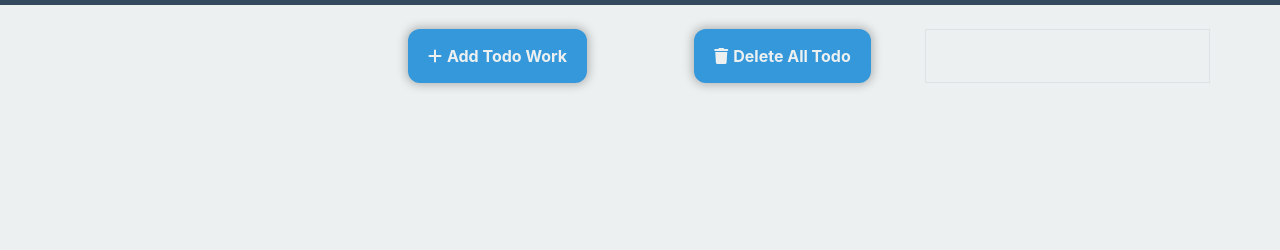
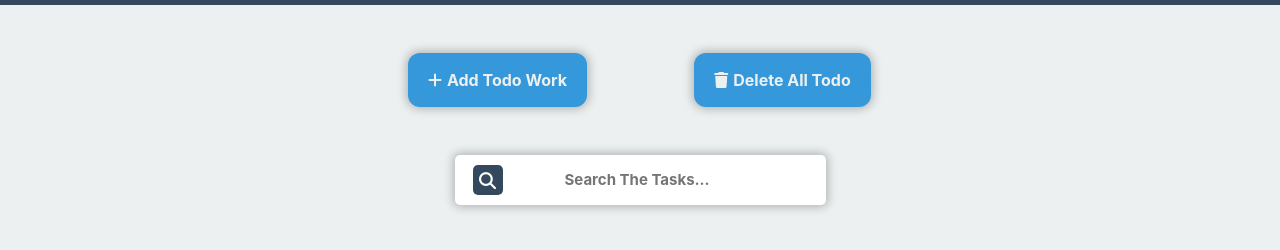
Before and after one commit to Aboufazel/Todo-list, a plain HTML site: page index.html in a window 1280 px wide. Shown: the part 76-326 px from the top of the page. Drawn offline with Linux system fonts and the light colour scheme.

Commit message:
search box style done and action row margin edit

```diff
--- a/assets/css/main.css
+++ b/assets/css/main.css
@@ -53,3 +53,41 @@ body{
     cursor: pointer;
     color: var(--secondary-color);
 }
+
+.search_box{
+    display: flex;
+    background: var(--white-color);
+    padding: 10px 18px 10px 18px;
+    border-radius: 5px;
+    box-shadow: 0 0 10px 2px var(--box-shadow);
+}
+
+.search_box i{
+    display: flex;
+    justify-content: center;
+    align-items: center;
+    color: var(--white-color);
+    background: var(--secondary-color);
+    width: 30px;
+    height: 30px;
+    margin: 0px 60px 0px 0px;
+    font-size: 17px;
+    border-radius: 5px;
+}
+
+.search_box i:hover{
+    background: var(--thired-color);
+    color: var(--secondary-color);
+    cursor: pointer;
+}
+.search_box input{
+    outline: none;
+    border:none;
+}
+
+.search_box input[type='text'] {
+    font-size: 15px;
+    font-family: inter;
+    font-weight: bold;
+    color: var(--secondary-color);
+}
--- a/index.html
+++ b/index.html
@@ -25,7 +25,7 @@
 </header>
 
 <div class="container">
-    <div class="row mt-4">
+    <div class="row mt-5">
         <div class="col-xl-3"></div>
         <div class="col-xl-6">
             <div class="row">
@@ -37,7 +37,15 @@
                 </div>
             </div>
         </div>
-        <div class="col-xl-3 border"></div>
+        <div class="col-xl-3"></div>
+    </div>
+    <div class="row mt-5">
+        <div class="col-xl-12 d-flex justify-content-center">
+            <div class="search_box">
+                <i class="fa-solid fa-magnifying-glass"></i>
+                <input type="text" name="search" id="search" placeholder="Search The Tasks...">
+            </div>
+        </div>
     </div>
 </div>
 
```
